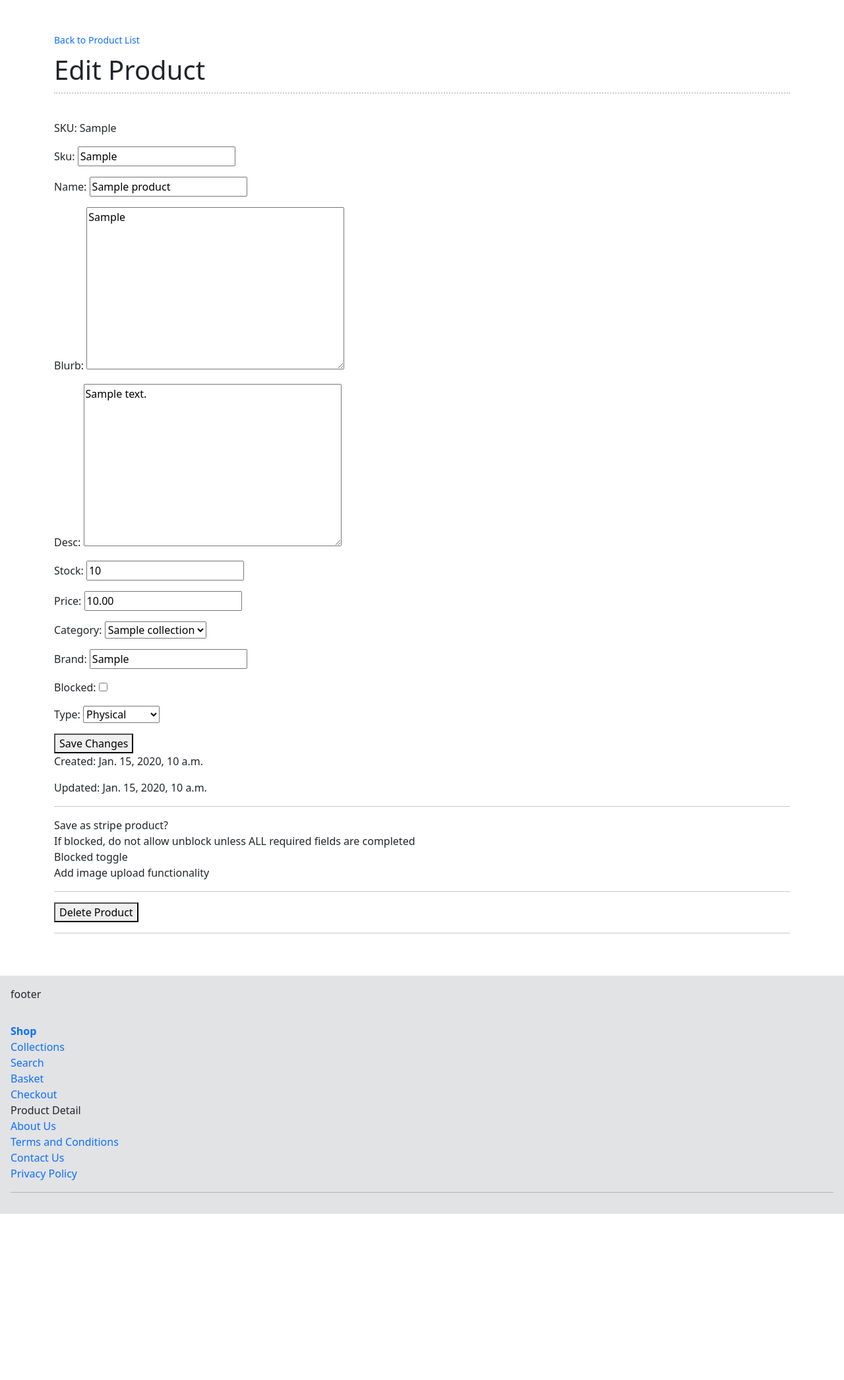
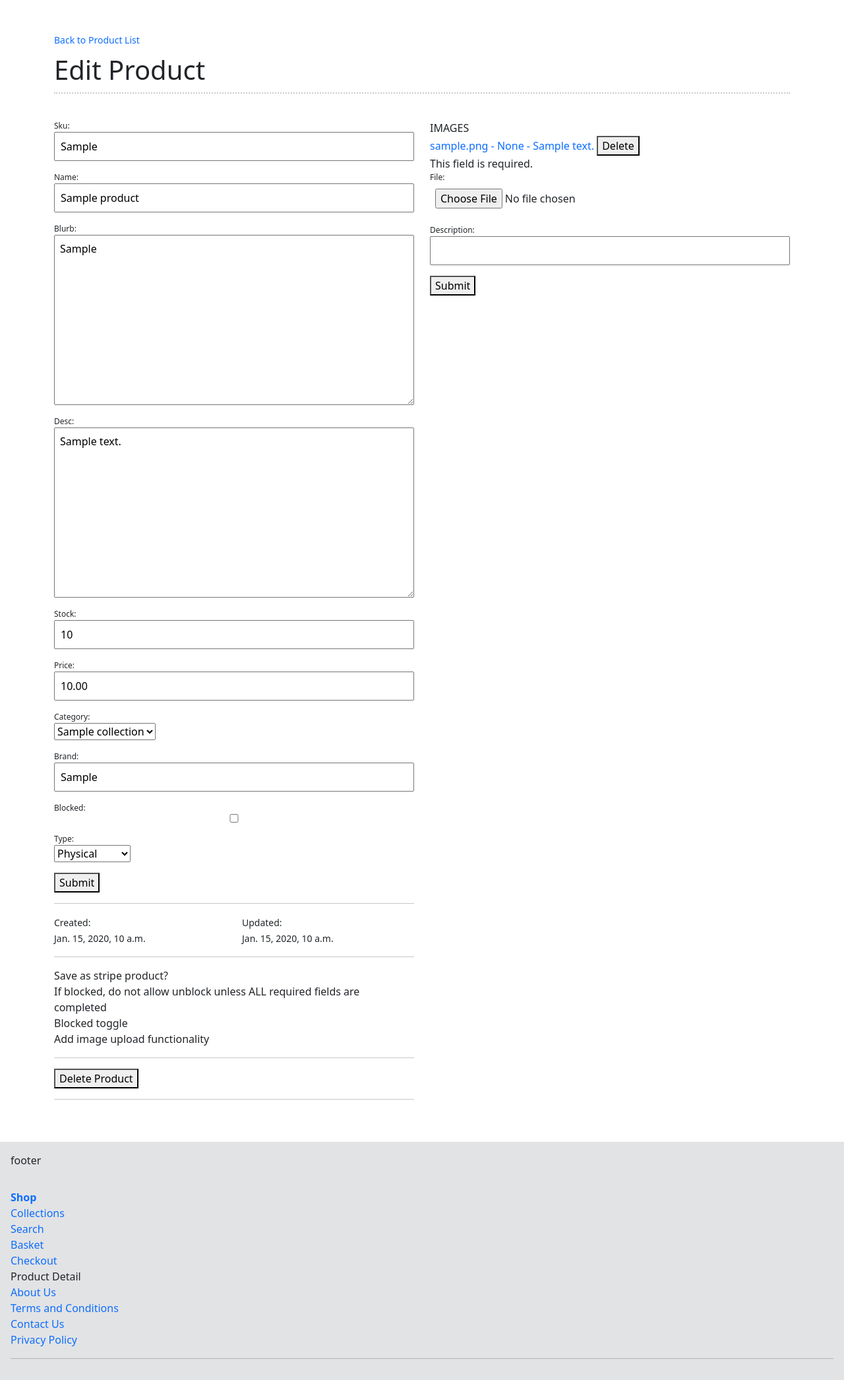
Before and after one commit to ivankrauseza/ci-project5, a Django app: a page that uses dashboard/templates/db_product_edit.html in a window 1280 px wide. Shown: the part 70-2162 px from the top of the page at 66% size. Before the commit the page ends 1910 px from the top, so only its background shows below. Run offline with Django 4.2, Linux system fonts and the light colour scheme; tables that the repository leaves empty hold one stand-in row (values such as "Sample post"); some libraries are stand-ins or nearby versions.

Commit message:
Upload product images via dashboard

```diff
--- a/cadence/urls.py
+++ b/cadence/urls.py
@@ -1,5 +1,7 @@
 from django.contrib import admin
 from django.urls import path, include
+from django.conf import settings
+from django.conf.urls.static import static
 
 urlpatterns = [
     path('admin/', admin.site.urls),
@@ -9,3 +11,6 @@ urlpatterns = [
     path('dashboard/', include('dashboard.urls')),
     path('account/', include('customers.urls')),
 ]
+
+if settings.DEBUG:
+    urlpatterns += static(settings.MEDIA_URL, document_root=settings.MEDIA_ROOT)
--- a/dashboard/templates/db_product_edit.html
+++ b/dashboard/templates/db_product_edit.html
@@ -5,22 +5,35 @@
 {% block content %}
 <div class="container">
     <div class="row">
-        <div class="col-12">
+
+        <div class="col-sm-12 col-md-12">
             <small>
                 <a href="{% url 'db_products' %}">
                     Back to Product List
                 </a>
             </small>
             <h1>Edit Product</h1>
+        </div>
 
-            <p>SKU: {{ product.sku }}</p>
-            <form method="post" action="{% url 'db_product_edit' sku=product.sku %}">
+        <div class="col-sm-12 col-md-6">
+
+            <form method="post" enctype="multipart/form-data">
                 {% csrf_token %}
-                {{ form.as_p }}
-                <button type="submit">Save Changes</button>
+                {{ product_form.as_p }}
+                <button type="submit">Submit</button>
             </form>
-            <p>Created: {{ product.created }}</p>
-            <p>Updated: {{ product.updated }}</p>
+
+            <hr>
+
+            <div class="row">
+                <div class="col-sm-6 text-start">
+                    <small>Created:<br>{{ product.created }}</small>
+                </div>
+                <div class="col-sm-6 text-start">
+                    <small>Updated:<br>{{ product.updated }}</small>
+                </div>
+            </div>
+
             <hr>
             <ul>
                 <li>Save as stripe product?</li>
@@ -37,6 +50,27 @@
             <hr>
 
         </div>
+        <div class="col-sm-12 col-md-6">
+            IMAGES
+            <ul>
+                {% for file in files %}
+                  <li>
+                    <a href="{{ file.file.url }}" target="_blank" rel="noopener noreferrer">
+                        {{ file.file.name }} - {{ file.type }} - {{ file.description }}
+                    </a>
+                    <form method="post" action="{% url 'delete_file' file.id %}" style="display:inline;">
+                        {% csrf_token %}
+                        <button type="submit" onclick="return confirm('Are you sure you want to delete this file?')">Delete</button>
+                      </form>
+                    </li>
+                {% endfor %}
+              </ul>
+            <form method="post" enctype="multipart/form-data">
+                {% csrf_token %}
+                {{ file_form.as_p }}
+                <button type="submit">Submit</button>
+            </form>
+        </div>
     </div>
 </div>
 {% endblock %}
--- a/dashboard/urls.py
+++ b/dashboard/urls.py
@@ -1,6 +1,6 @@
 from django.urls import path
 from . import views
-from .views import DashboardProductEdit
+from .views import DashboardProductEdit, DeleteFileView
 
 
 urlpatterns = [
@@ -11,4 +11,7 @@ urlpatterns = [
     path('products/<int:pk>/delete/', views.DashboardProductDelete, name='db_product_delete'),
     path('products/delete/', views.DashboardProductDelete, name='db_product_delete'),
     path('orders/', views.DashboardOrder, name='db_orders'),
+    path('dashboard/product/edit/<sku>/', DashboardProductEdit.as_view(), name='db_product_edit'),
+    path('dashboard/product/delete_file/<file_id>/', DeleteFileView.as_view(), name='delete_file'),
+
 ]
--- a/dashboard/views.py
+++ b/dashboard/views.py
@@ -1,8 +1,8 @@
 from django.views import View
 from django.shortcuts import get_object_or_404, render, redirect
-from shop.models import Product
-from shop.forms import ProductCreateForm, ProductUpdateForm
 from django.urls import reverse
+from shop.models import Product, File
+from shop.forms import ProductCreateForm, ProductUpdateForm, FileForm
 from django.http import HttpResponseBadRequest
 
 
@@ -50,16 +50,42 @@ class DashboardProductEdit(View):
 
     def get(self, request, sku):
         product = get_object_or_404(Product, sku=sku)
-        form = ProductUpdateForm(instance=product)
-        return render(request, self.template_name, {'form': form, 'product': product})
+        product_form = ProductUpdateForm(instance=product)
+        file_form = FileForm(request.POST, request.FILES)
+
+        files = File.objects.filter(product=product)
+
+        return render(request, self.template_name, {
+            'product_form': product_form,
+            'file_form': file_form,
+            'product': product,
+            'files': files
+        })
 
     def post(self, request, sku):
         product = get_object_or_404(Product, sku=sku)
-        form = ProductUpdateForm(request.POST, instance=product)
-        if form.is_valid():
-            form.save()
+        product_form = ProductUpdateForm(request.POST, instance=product)
+        file_form = FileForm(request.POST, request.FILES)
+
+        if file_form.is_valid():
+            file_instance = file_form.save(commit=False)
+            file_instance.product = product
+            file_instance.save()
             return redirect('db_product_edit', sku=product.sku)
-        return render(request, self.template_name, {'form': form, 'product': product})
+
+        if product_form.is_valid():
+            product_form.save()
+            return redirect('db_product_edit', sku=product.sku)
+
+        return render(request, self.template_name, {'product_form': product_form, 'file_form': file_form, 'product': product})
+
+
+class DeleteFileView(View):
+    def post(self, request, file_id):
+        file_instance = get_object_or_404(File, id=file_id)
+        file_instance.file.delete()  # Delete the associated file from storage
+        file_instance.delete()  # Delete the File model instance
+        return redirect('db_product_edit')
 
 
 # Dashboard products :
--- a/shop/forms.py
+++ b/shop/forms.py
@@ -1,6 +1,26 @@
 from django.core.validators import MinValueValidator, MaxValueValidator
 from django import forms
-from .models import Product, OrderDeliveryAddress
+from .models import Product, OrderDeliveryAddress, File
+
+
+class FileForm(forms.ModelForm):
+    class Meta:
+        model = File
+        fields = ['file', 'description']
+
+    def __init__(self, *args, **kwargs):
+        super(FileForm, self).__init__(*args, **kwargs)
+
+        # Customize the file input widget
+        self.fields['file'].widget.attrs['accept'] = 'image/*'  # Specify accepted file types (e.g., images)
+
+    def clean_file(self):
+        file = self.cleaned_data['file']
+
+        # You can perform additional validation on the file if needed
+        # For example, check the file type, size, etc.
+
+        return file
 
 
 class ProductCreateForm(forms.ModelForm):
--- a/shop/models.py
+++ b/shop/models.py
@@ -60,7 +60,7 @@ class File(models.Model):
         on_delete=models.CASCADE,
         related_name='files'
         )
-    file = models.CharField(max_length=255, blank=True, null=True)
+    file = models.FileField(upload_to='uploads/', default="")
     type = models.CharField(max_length=255, blank=True, null=True)
     description = models.CharField(max_length=255, blank=True, null=True)
 
--- a/shop/templates/shop_basket.html
+++ b/shop/templates/shop_basket.html
@@ -177,7 +177,7 @@
           <form method="post" action="{% url 'shop_basket' %}">
             {% csrf_token %}
             {{ order_address_form.as_p }}
-            <button type="submit">Save Address</button>
+            <button class="btn btn-secondary" type="submit">Save Address</button>
           </form>
         </div>
       </div>
--- a/static/css/style.css
+++ b/static/css/style.css
@@ -61,4 +61,20 @@ table.order tbody tr:hover {
 }
 .summary h6 {
   color: #666;
+}
+
+form label {
+  font-size: 12px;
+  display: block;
+  width: 100%;
+}
+form input {
+  display: block;
+  width: 100%;
+  padding: 8px;
+}
+form textarea {
+  display: block;
+  width: 100%;
+  padding: 8px;
 }/*# sourceMappingURL=style.css.map */
--- a/static/css/style.scss
+++ b/static/css/style.scss
@@ -71,3 +71,22 @@ table.order {
         color:#666
     }
 }
+
+// Forms :
+form {
+    label {
+        font-size: 12px;
+        display: block;
+        width: 100%;
+    }
+    input {
+        display: block;
+        width: 100%;
+        padding: 8px;
+    }
+    textarea {
+        display: block;
+        width: 100%;
+        padding: 8px;
+    }
+}
```
Also changed, not shown: shop/migrations/0008_alter_file_file.py (added), uploads/V1713.jpg (added), uploads/V1713_OdCJFNr.jpg (added), 1 other file.
